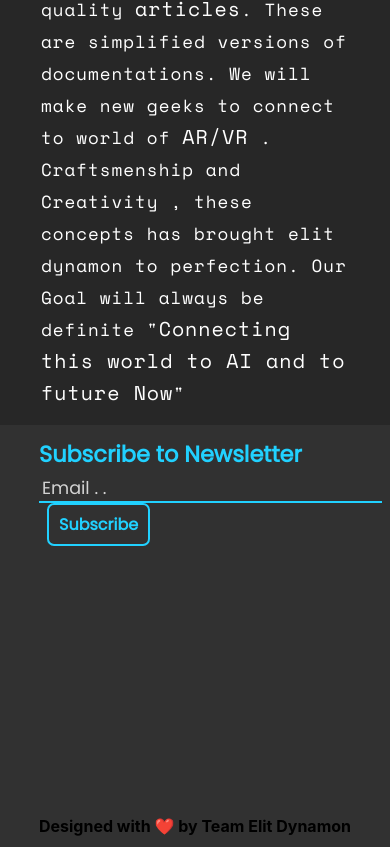
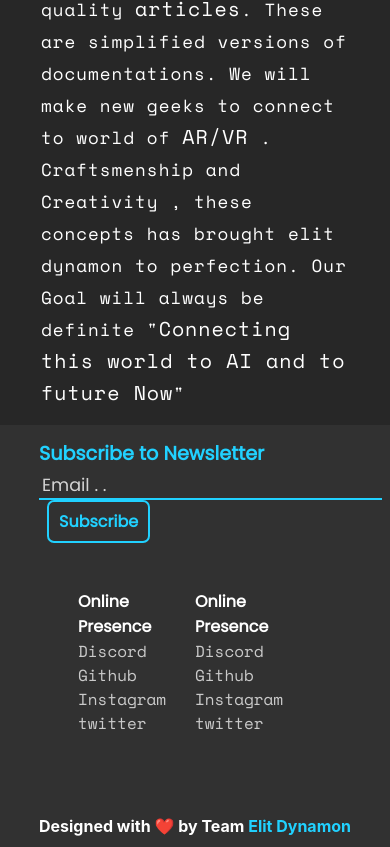
Before and after one commit to Hartaj-Singh-Dev/Elit-Dynamon, a Next.js app in the folder elit-dynamon-client/: page / in a window 390 px wide. Shown: the part 1270-2117 px from the top of the page. Built offline with nearby package versions, Linux system fonts and the light colour scheme; grey boxes are pictures that could not be loaded.

Commit message:
almost done with footer

```diff
--- a/elit-dynamon-client/components/Footer/Footer.tsx
+++ b/elit-dynamon-client/components/Footer/Footer.tsx
@@ -17,7 +17,7 @@ const footer = () => {
                 />
               </div>
               <div className={footStyle.subscribeLetter}>
-		      <h1>Subscribe to Newsletter</h1>
+                <h1>Subscribe to Newsletter</h1>
                 <form method="POST">
                   <input type="email" placeholder="Email . ." />
                   <button type="submit">Subscribe</button>
@@ -25,11 +25,30 @@ const footer = () => {
               </div>
             </div>
           </div>
-          <div className={footStyle.companyServices}></div>
+          <div className={footStyle.companyServices}>
+            <div className={footStyle.servicesLists}>
+              <ul>
+                <h2>Online Presence</h2>
+                <li><a>Discord</a></li>
+                <li><a>Github</a></li>
+                <li><a>Instagram</a></li>
+                <li><a>twitter</a></li>
+              </ul>
+              <ul>
+                <h2>Online Presence</h2>
+                <li><a>Discord</a></li>
+                <li><a>Github</a></li>
+                <li><a>Instagram</a></li>
+                <li><a>twitter</a></li>
+              </ul>
+            </div>
+          </div>
         </div>
         <div className={footStyle.lowerFooter}>
-		<h2>Designed with ❤️ by Team<span> Elit Dynamon</span></h2>
-	</div>
+          <h2>
+            Designed with ❤️ by Team<span> Elit Dynamon</span>
+          </h2>
+        </div>
       </div>
     </>
   );
--- a/elit-dynamon-client/components/Footer/footer.module.scss
+++ b/elit-dynamon-client/components/Footer/footer.module.scss
@@ -1,79 +1,241 @@
-div.footerData{
+div.footerData {
   height: 50vh;
   width: 100%;
   background-color: #313131;
-	div.upperFooter{
+  div.upperFooter {
     width: 100%;
     height: 90%;
-		div.logoAndNewsLetter{
+    div.logoAndNewsLetter {
       height: 35%;
       width: 100%;
       display: flex;
       align-items: center;
       justify-content: center;
-			div.logoAndInput{
+      div.logoAndInput {
         height: 100%;
         width: 80%;
         display: flex;
         align-items: center;
         justify-content: space-between;
-				div.subscribeLetter{
+        div.subscribeLetter {
           display: flex;
           flex-direction: column;
           height: 85%;
-				       justify-content: space-around;
-					h1{
-						color: #21D1FF;
-						font-size: 1.4rem;
+          justify-content: space-evenly;
+          h1 {
+            color: #21d1ff;
+            font-size: 1.2rem;
             font-family: "Poppins";
           }
-					form{
-						input[type="email"]{
+          form {
+            input[type="email"] {
               border: none;
               outline-width: 0;
               background: transparent;
               color: #ffff;
               font-family: "Poppins";
               font-size: 1.1rem;
-							caret-color: #21D1FF;
-							border-bottom: 2.5px solid #21D1FF;
-							padding: 0 0 0 3px ;
+              caret-color: #21d1ff;
+              border-bottom: 2.5px solid #21d1ff;
+              padding: 0 0 0 3px;
             }
-						input::placeholder{
+            input::placeholder {
               color: rgba(255, 255, 255, 0.788);
             }
 
-						button{
+            button {
               background: transparent;
-							border: 2px solid #21D1FF;
-							color: #21D1FF;
+              border: 2px solid #21d1ff;
+              color: #21d1ff;
               outline-width: 0;
               cursor: pointer;
-							margin: 0 0 0 8px ;
+              margin: 0 0 0 8px;
               font-family: "Poppins";
               font-weight: 600;
               font-size: 1rem;
               border-radius: 7px;
-							padding: 7px  10px;
+              padding: 7px 10px;
             }
-						button:active{
+            button:active {
               color: #272727;
-							background: #21D1FF;
+              background: #21d1ff;
             }
           }
         }
       }
     }
-		div.companyServices{
+    div.companyServices {
       height: 55%;
       width: 100%;
+      display: flex;
+      align-items: center;
+      justify-content: center;
+
+      div.servicesLists {
+        width: 60%;
+        height: 100%;
+        display: flex;
+        align-items: center;
+        justify-content: space-evenly;
+
+        ul {
+          list-style: none;
+          li > a:hover,
+          h2:hover {
+            color: #ffff;
+          }
+          h2 {
+            font-size: 1rem;
+            font-weight: 650;
+            font-family: "Poppins";
+            color: #ffff;
+          }
+          li {
+            a {
+              cursor: pointer;
+              font-weight: 550;
+              font-family: "Space Mono";
+              color: rgba(255, 255, 255, 0.747);
             }
           }
-	div.lowerFooter{
+        }
+      }
+    }
+  }
+  div.lowerFooter {
     width: 100%;
     height: 10%;
     display: flex;
     align-items: center;
     justify-content: center;
+
+    h2 {
+      color: #ffff;
+      span {
+        color: #21d1ff;
       }
     }
+  }
+}
+
+@media only screen and (max-width: 750px) {
+  div.footerData {
+    height: 50vh;
+    width: 100%;
+    background-color: #313131;
+    div.upperFooter {
+      width: 100%;
+      height: 90%;
+      div.logoAndNewsLetter {
+        height: 35%;
+        width: 100%;
+        display: flex;
+        align-items: center;
+        justify-content: center;
+        div.logoAndInput {
+          height: 100%;
+          width: 80%;
+          display: flex;
+          align-items: center;
+          justify-content: space-between;
+          div.subscribeLetter {
+            display: flex;
+            flex-direction: column;
+            height: 85%;
+            justify-content: space-evenly;
+            h1 {
+              color: #21d1ff;
+              font-size: 1.2rem;
+              font-family: "Poppins";
+            }
+            form {
+              input[type="email"] {
+                border: none;
+                outline-width: 0;
+                background: transparent;
+                color: #ffff;
+                font-family: "Poppins";
+                font-size: 1.1rem;
+                caret-color: #21d1ff;
+                border-bottom: 2.5px solid #21d1ff;
+                padding: 0 0 0 3px;
+              }
+              input::placeholder {
+                color: rgba(255, 255, 255, 0.788);
+              }
+
+              button {
+                background: transparent;
+                border: 2px solid #21d1ff;
+                color: #21d1ff;
+                outline-width: 0;
+                cursor: pointer;
+                margin: 0 0 0 8px;
+                font-family: "Poppins";
+                font-weight: 600;
+                font-size: 1rem;
+                border-radius: 7px;
+                padding: 7px 10px;
+              }
+              button:active {
+                color: #272727;
+                background: #21d1ff;
+              }
+            }
+          }
+        }
+      }
+      div.companyServices {
+        height: 55%;
+        width: 100%;
+        display: flex;
+        align-items: center;
+        justify-content: center;
+
+        div.servicesLists {
+          width: 60%;
+          height: 100%;
+          display: flex;
+          align-items: center;
+          justify-content: space-evenly;
+
+          ul {
+            list-style: none;
+            li > a:hover,
+            h2:hover {
+              color: #ffff;
+            }
+            h2 {
+              font-size: 1rem;
+              font-weight: 650;
+              font-family: "Poppins";
+              color: #ffff;
+            }
+            li {
+              a {
+                cursor: pointer;
+                font-weight: 550;
+                font-family: "Space Mono";
+                color: rgba(255, 255, 255, 0.747);
+              }
+            }
+          }
+        }
+      }
+    }
+    div.lowerFooter {
+      width: 100%;
+      height: 10%;
+      display: flex;
+      align-items: center;
+      justify-content: center;
+
+      h2 {
+        color: #ffff;
+        span {
+          color: #21d1ff;
+        }
+      }
+    }
+  }
+}
```
Lines whose indentation alone changed are shown as unchanged.
